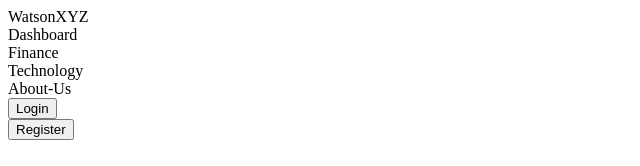
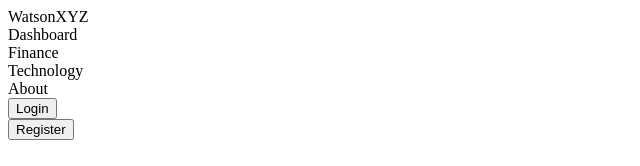
Before and after one commit to KellieWatson/watsonxyz, a Next.js app: page / in a window 1280 px wide. Shown: the top 166 px of the page, without its empty margins (0-640 px from the left). Built offline with nearby package versions, Linux system fonts and the light colour scheme.

Commit message:
shortened about-us in header to about

```diff
--- a/pages/index.js
+++ b/pages/index.js
@@ -15,7 +15,7 @@
                 <div className="px-2 py-2">Dashboard</div>
             <div className=" px-2 py-2">Finance</div>
             <div className=" px-2 py-2">Technology</div>
-            <div className="px-2 py-2">About-Us</div>
+            <div className="px-2 py-2">About</div>
             </div>
             <div className="flex justify-end">
             <div className="px-2">
```
